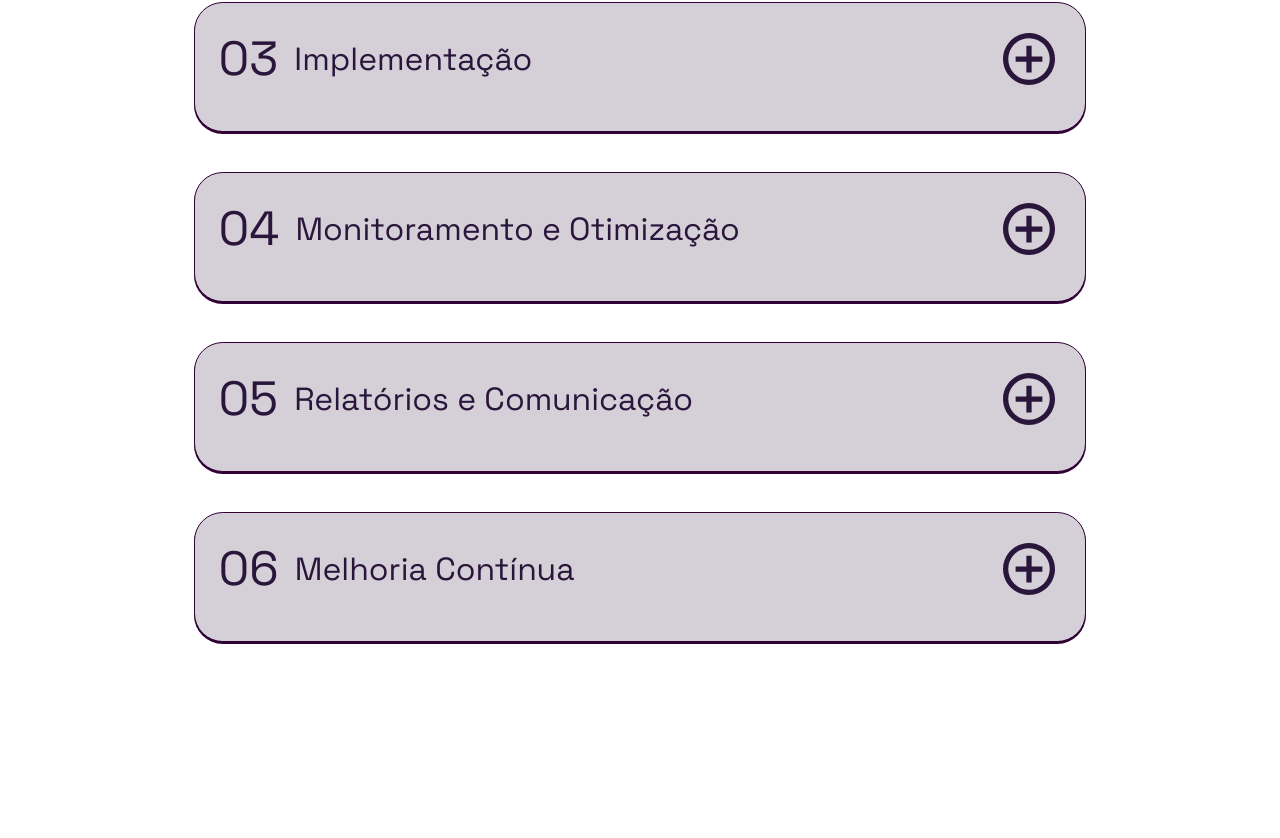
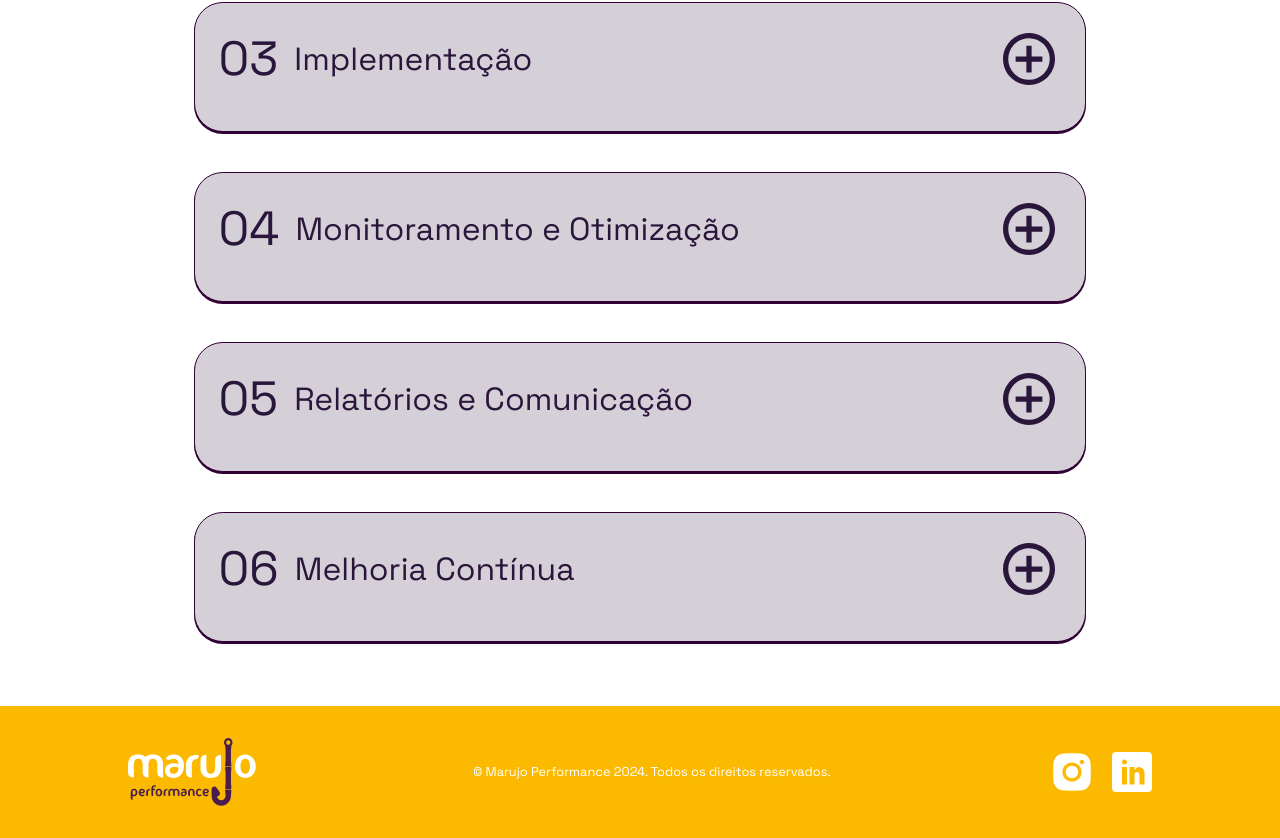
Before and after one commit to Vinicius-faricast/lp_marujo_performance, a React (Vite) app in the folder marujo_performance/: page / in a window 1280 px wide. Shown: the part 2495-3333 px from the top of the page. Before the commit the page ends 3153 px from the top, so only its background shows below. Built offline with nearby package versions, Linux system fonts and the light colour scheme.

Commit message:
create footer component

```diff
--- a/marujo_performance/src/App.jsx
+++ b/marujo_performance/src/App.jsx
@@ -5,6 +5,7 @@ import { ArticleDivulgation } from "./components/ArticleDivulgation/ArticleDivul
 import sail_boat_cuate from "./assets/sail_boat_cuate.svg"
 import { UseCase } from "./components/UseCase/UseCase";
 import { Methodology } from "./components/Methodology/Methodology";
+import { Footer } from "./components/Footer/Footer";
 
 
 function App() {
@@ -19,6 +20,7 @@ function App() {
       </ArticleDivulgation>
       <UseCase/>
       <Methodology />
+      <Footer />
     </>
   )
 }
--- /dev/null
+++ b/marujo_performance/src/components/Footer/Footer.jsx
@@ -0,0 +1,20 @@
+import * as S from './styles';
+import {AiFillInstagram} from 'react-icons/ai';
+import {ImLinkedin} from 'react-icons/im'
+
+import BrandFooter from './../../assets/brandFooter.svg';
+
+export const Footer = () => {
+    return (
+        <S.Footer>
+            <S.FooterContentContainer>
+                <S.BrandFooter src={BrandFooter}/>
+                <S.DescritionFooter>© Marujo Performance 2024. Todos os direitos reservados.</S.DescritionFooter>
+                <S.SocialMediaContainer>
+                    <S.InstaButton><AiFillInstagram/></S.InstaButton>
+                    <S.LinkedinButton><ImLinkedin/></S.LinkedinButton>
+                </S.SocialMediaContainer>
+            </S.FooterContentContainer>
+        </S.Footer>
+    )
+}
--- /dev/null
+++ b/marujo_performance/src/components/Footer/styles.js
@@ -0,0 +1,74 @@
+import {styled} from 'styled-components';
+
+export const Footer = styled.footer`
+    width: 100%;
+    background: var(--primary-color);
+    padding: 2rem;
+    position: relative;
+`;
+
+export const FooterContentContainer = styled.div`
+    max-width: 1024px;
+    margin: 0 auto;
+    display: flex;
+    justify-content: space-between;
+    align-items: center;
+
+    @media screen and (max-width: 800px){
+        padding-bottom: 1rem;
+    }
+`;
+
+export const BrandFooter = styled.img`
+    width: 8rem;
+`;
+
+export const DescritionFooter = styled.p`
+    font-size: .8rem;
+    color: var(--text-color0);
+
+    @media screen and (max-width: 800px){
+        position: absolute;
+        bottom: .5rem;
+        text-align: center;
+        left: 1rem;
+    }
+`;
+
+export const SocialMediaContainer = styled.div`
+    display: flex;
+    gap: 1rem;
+`;
+
+export const InstaButton = styled.button`
+    font-size: 3rem;
+    line-height: 0;
+    background: none;
+    border: none;
+    cursor: pointer;
+    color: var(--text-color0);
+    transform: scale(100%);
+    transition: all .5s ease-in-out;
+
+    &:hover{
+        color: var(--secundary-color);
+        transform: scale(115%);
+    }
+`;
+
+export const LinkedinButton = styled.button`
+    font-size: 2.5rem;
+    line-height: 0;
+    background: none;
+    border: none;
+    cursor: pointer;
+    color: var(--text-color0);
+
+    transform: scale(100%);
+    transition: all .5s ease-in-out;
+
+    &:hover{
+        color: var(--secundary-color);
+        transform: scale(115%);
+    }
+`;
--- a/marujo_performance/src/components/Methodology/styles.js
+++ b/marujo_performance/src/components/Methodology/styles.js
@@ -7,7 +7,7 @@ export const MethodologyContainer = styled.div`
     flex-direction: column;
     align-items: center;
     gap: 4rem;
-    padding: 1rem;
+    padding: 1rem 1rem 4rem 1rem;
 `;
 
 export const MethodologyArticlesContainer = styled.div`
@@ -17,4 +17,5 @@ export const MethodologyArticlesContainer = styled.div`
     flex-direction: column;
     align-items: center;
     gap: 2.5rem;
+
 `
```
Also changed, not shown: marujo_performance/src/assets/brandFooter.svg (added).
